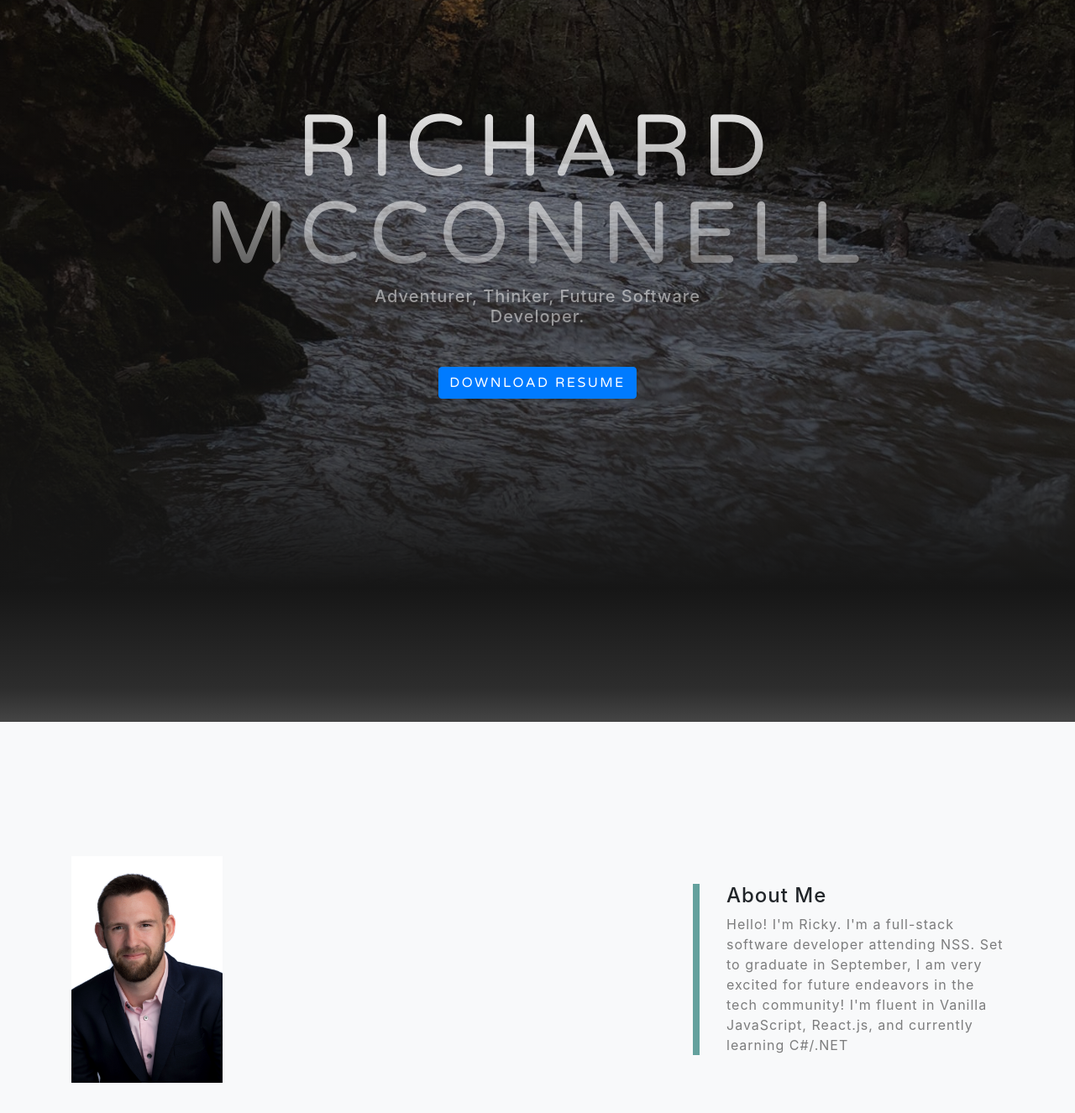
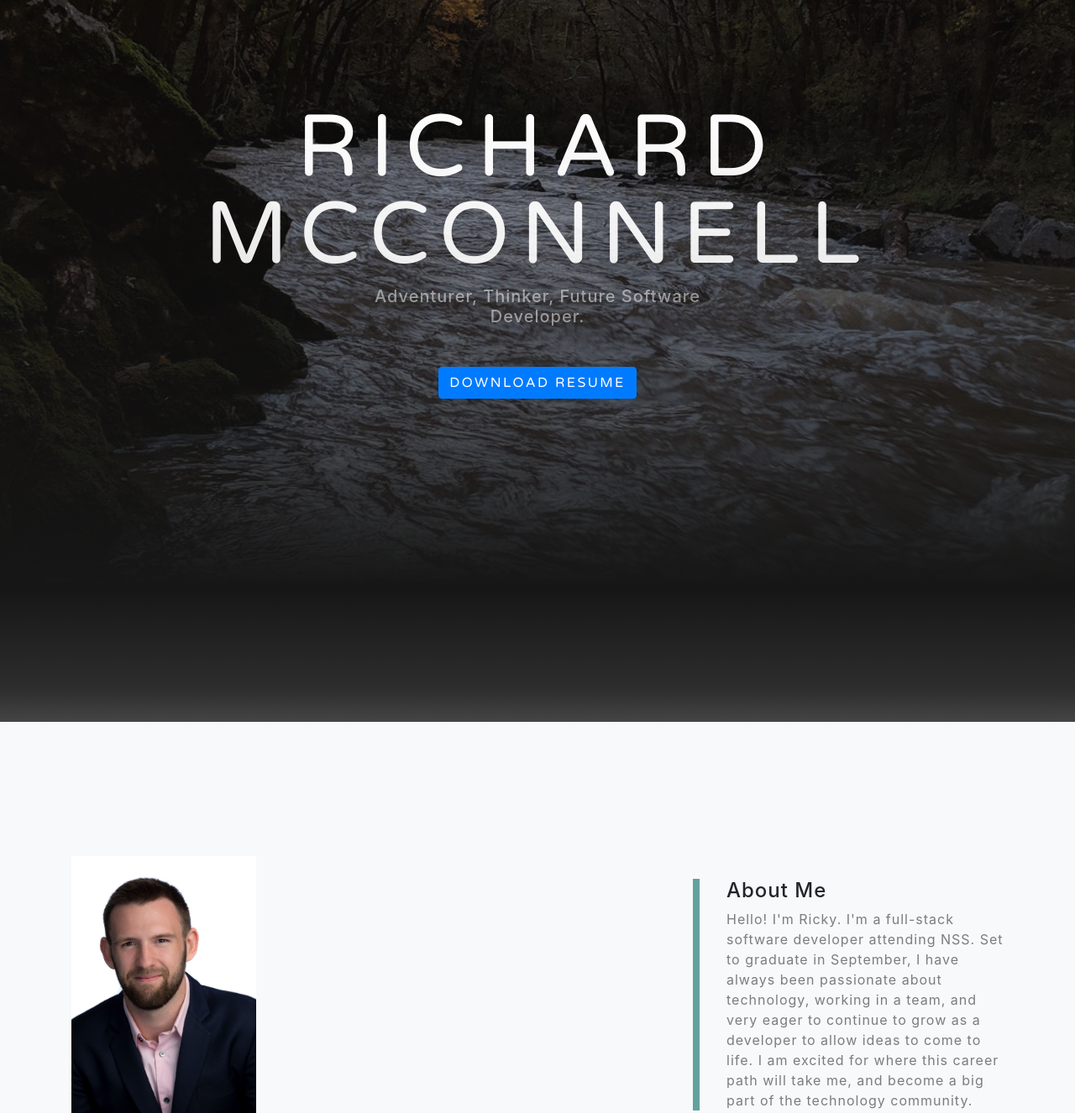
Before and after one commit to richardmcconnell12/portfolio-site, a website with bundled scripts: page index.html in a window 1280 px wide. Shown: the part 100-1426 px from the top of the page at 84% size. Built offline with nearby package versions, Linux system fonts and the light colour scheme.

Commit message:
still working styling

```diff
--- a/css/grayscale.css
+++ b/css/grayscale.css
@@ -93,7 +93,7 @@
   min-height: 35rem;
   padding: 15rem 0;
   background: -webkit-gradient(linear, left top, left bottom, from(rgba(22, 22, 22, 0.3)), color-stop(75%, rgba(22, 22, 22, 0.7)), to(#161616)), url("../img/nature.jpg");
-  background: linear-gradient(to bottom, rgba(22, 22, 22, 0.3) 0%, rgba(22, 22, 22, 0.7) 75%, #161616 100%), url("../img/bg-masthead.jpg");
+  background: linear-gradient(to bottom, rgba(22, 22, 22, 0.3) 0%, rgba(22, 22, 22, 0.7) 75%, #161616 100%), url("../img/nature.jpg");
   background-position: center;
   background-repeat: no-repeat;
   background-attachment: scroll;
--- a/index.html
+++ b/index.html
@@ -21,7 +21,7 @@
     rel="stylesheet">
 
   <!-- Custom styles for this template -->
-  <link href="css/grayscale.min.css" rel="stylesheet">
+  <link href="css/grayscale.css" rel="stylesheet">
 
 </head>
 
@@ -76,14 +76,15 @@
       <!-- Featured Project Row -->
       <div class="row align-items-center no-gutters mb-4 mb-lg-5">
         <div class="col-xl-8 col-lg-7">
-          <img class="img-fluid mb-3 mb-lg-0" src="img/headshot.jpg" alt="headshot" height="150px" width="180px">
+          <img class="img-fluid mb-3 mb-lg-0" src="img/headshot.jpg" alt="headshot" height="200px" width="220px">
         </div>
         <div class="col-xl-4 col-lg-5">
           <div class="featured-text text-center text-lg-left">
             <h4>About Me</h4>
             <p class="text-black-50 mb-0">Hello! I'm Ricky. I'm a full-stack software developer
-              attending NSS. Set to graduate in September, I am very excited for future endeavors in the tech community!
-              I'm fluent in Vanilla JavaScript, React.js, and currently learning C#/.NET</p>
+              attending NSS. Set to graduate in September, I have always been passionate about technology, working in a
+              team, and very eager to continue to grow as a developer to allow ideas to come to life. I am excited for
+              where this career path will take me, and become a big part of the technology community.</p>
           </div>
         </div>
       </div>
```
